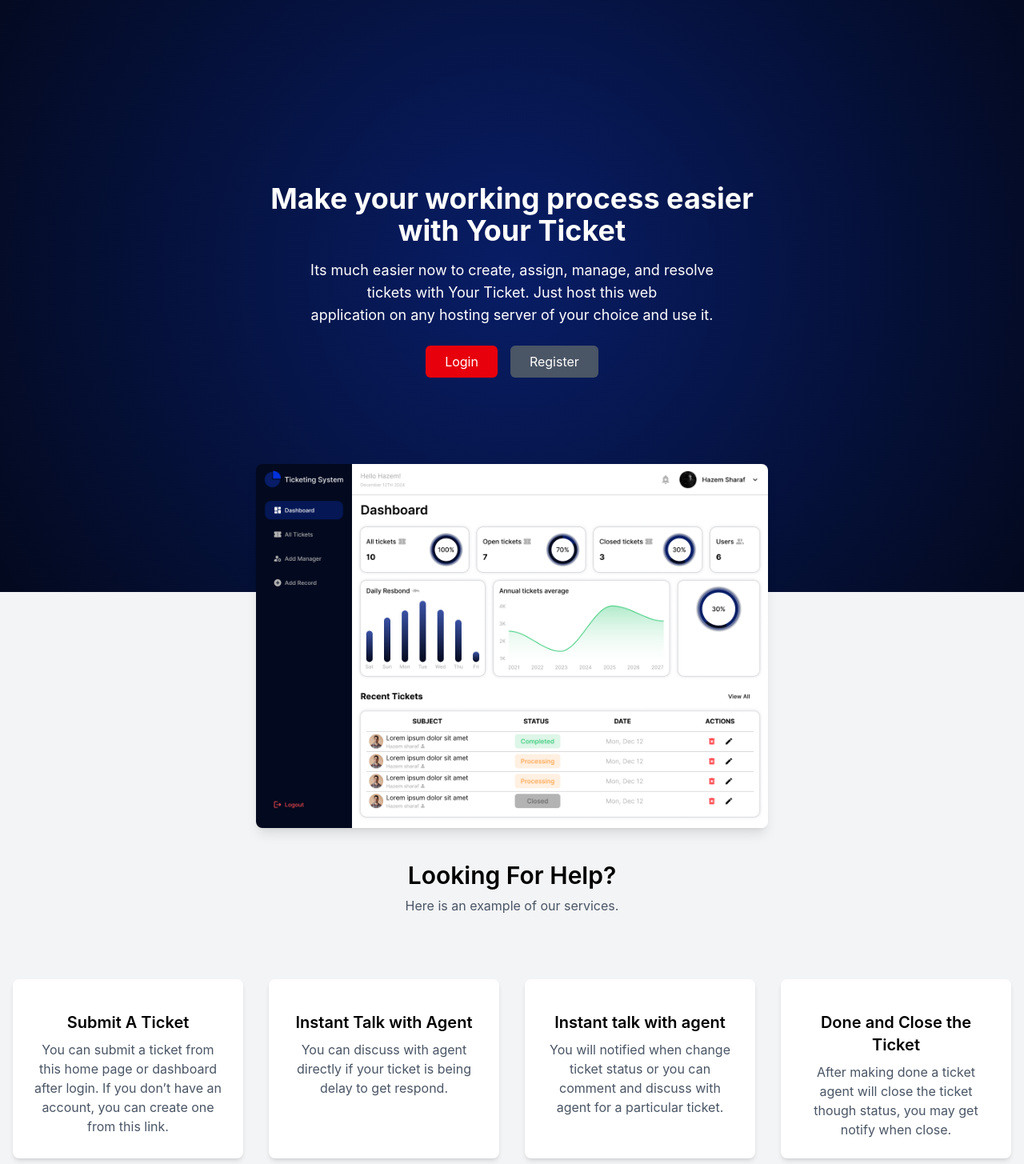
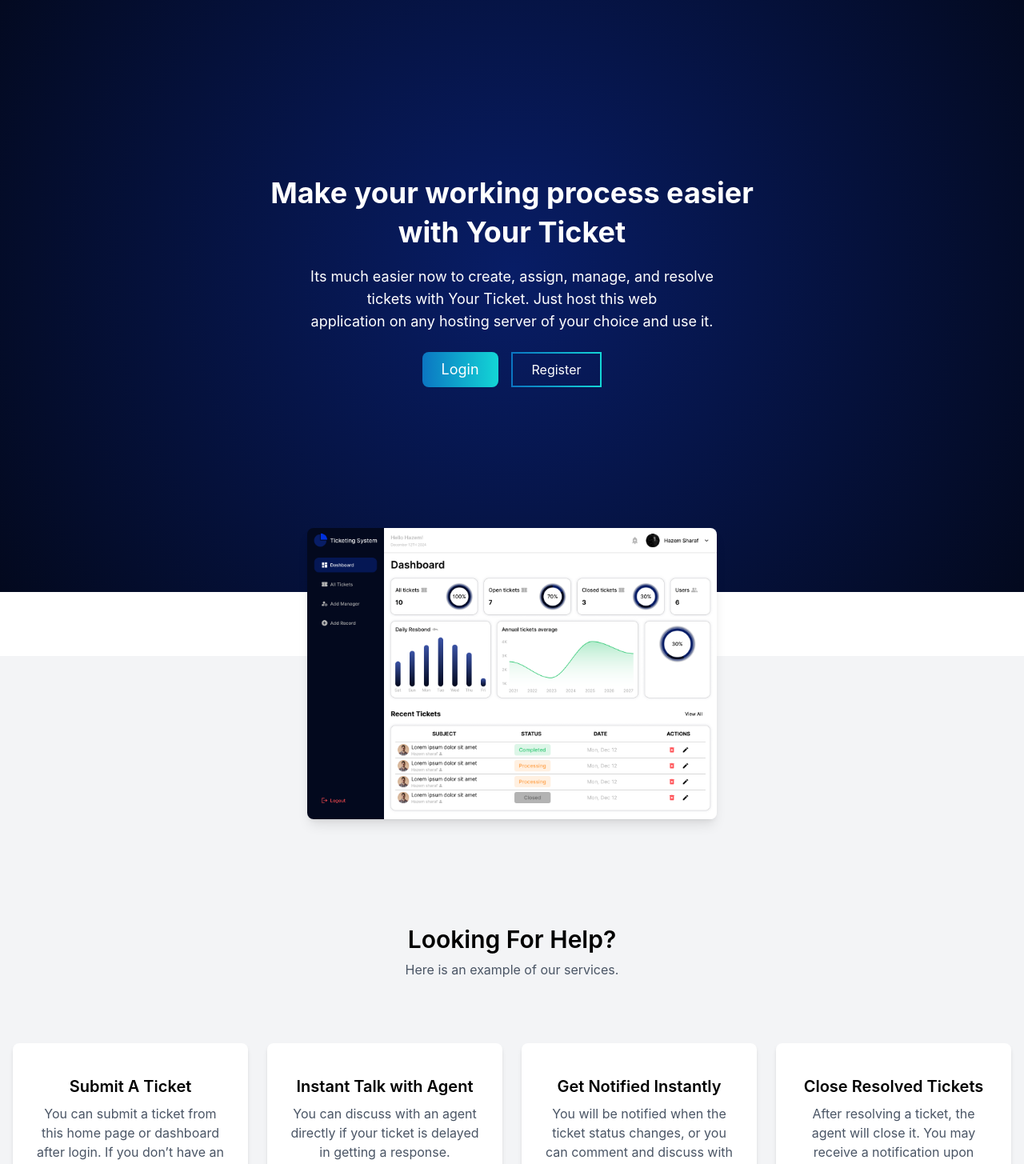
Before and after one commit to IslamImad12/TicketingSystem-v2, a React (Vite) app: page / in a window 1280 px wide. Shown: the part 60-1515 px from the top of the page at 80% size. Built offline with nearby package versions, Linux system fonts and the light colour scheme.

Commit message:
Add files via upload

```diff
--- a/package.json
+++ b/package.json
@@ -12,10 +12,12 @@
   "dependencies": {
     "@emotion/react": "^11.14.0",
     "@emotion/styled": "^11.14.0",
+    "@heroicons/react": "^2.2.0",
     "@hookform/resolvers": "^4.1.0",
     "@mui/icons-material": "^6.4.5",
     "@mui/material": "^6.4.5",
     "@tailwindcss/vite": "^4.0.7",
+    "heroicons": "^2.2.0",
     "react": "^19.0.0",
     "react-dom": "^19.0.0",
     "react-hook-form": "^7.54.2",
--- a/src/Components/LandingPage/LandingPage.jsx
+++ b/src/Components/LandingPage/LandingPage.jsx
@@ -1,68 +1,102 @@
 import { Link } from 'react-router-dom';
 import Footer from '../Footer/Footer';
-import dash from '../../images/dash.png'
+import dash from '../../images/dash.png';
+
 export default function LandingPage() {
   return (
     <>
-      {/* القسم الرئيسي مع الخلفية */}
-      <div className="relative bg-primary text-white py-5 pb-24 min-h-screen flex justify-center items-center bg-[radial-gradient(circle,_#081D66,_#03091E)]">
-        {/* صورة الباترن */}
-        {/* <img
-          src="/pattern.jpg"
-          alt="Pattern Background"
-          className="absolute top-0 left-0 w-full h-48 opacity-10 object-cover"
-        /> */}
+      {/* Main section with background */}
+      <div className="relative bg-primary text-white py-5 pb-24 min-h-screen flex flex-col justify-center items-center bg-[radial-gradient(circle,_#081D66,_#03091E)] text-center px-4">
+        <h1 className="text-3xl md:text-4xl font-bold mt-16 md:mt-24 leading-snug">
+          Make your working process easier <br className="hidden md:block" /> with Your Ticket
+        </h1>
+        <p className="text-base md:text-lg mt-4 max-w-2xl">
+          Its much easier now to create, assign, manage, and resolve <br className="hidden md:block" />
+          tickets with Your Ticket. Just host this web <br className="hidden md:block" />
+          application on any hosting server of your choice and use it.
+        </p>
 
-        <div className="container mx-auto text-center px-4">
-          <h1 className="text-4xl font-bold mt-24">
-            Make your working process easier <br /> with Your Ticket
-          </h1>
-          <p className="text-lg mt-4">
-            Its much easier now to create, assign, manage, and resolve <br />
-            tickets with Your Ticket. Just host this web <br />
-            application on any hosting server of your choice and use it.
-          </p>
-
-          {/* أزرار التنقل */}
-          <div className="mt-6 flex justify-center space-x-4">
-            <Link className="bg-red-600 hover:bg-red-700 text-white px-6 py-2 rounded-md transition duration-300" to="/login">
-              Login
+        {/* Navigation buttons */}
+        <div className="mt-6 flex flex-col md:flex-row items-center gap-4">
+          <Link
+            className="px-6 py-2 rounded-lg text-white transition duration-300 text-lg"
+            style={{ background: 'linear-gradient(90deg, #0B76C2, #13D6D6)' }}
+            to="/login"
+          >
+            Login
+          </Link>
+          <Link
+              className="px-6 py-2 rounded-md transition duration-300 text-white border-2"
+              style={{
+                borderImage: 'linear-gradient(90deg, #0B76C2, #13D6D6) 1',
+                background: 'transparent',
+              }}
+              to="/register"
+            >
+              Register
             </Link>
-            <Link className="bg-gray-600 hover:bg-gray-700 text-white px-6 py-2 rounded-md transition duration-300" to="/register">
-            Register
-            </Link>
-          </div>
         </div>
       </div>
 
-      {/* صورة متداخلة بين القسمين */}
-      <div className="relative flex justify-center ">
-        <img src={dash} className="w-1/2 mx-auto absolute -top-40 shadow-lg rounded-lg" alt="Dashboard" />
+      {/* Image between sections */}
+      <div className="relative flex justify-center mt-12 md:mt-20">
+        <img
+          src={dash}
+          className="w-11/12 sm:w-3/4 md:w-1/2 lg:w-2/5 mx-auto absolute -top-20 md:-top-40 shadow-lg rounded-lg"
+          alt="Dashboard"
+        />
       </div>
 
-      {/* قسم العمليات */}
-      <div className="pt-80 bg-gray-100">
-        <div className="container mx-auto text-center px-4">
-          <h2 className="text-3xl font-semibold mt-4">Looking For Help?</h2>
-          <p className="text-gray-600 mt-2">Here is an example of our services.</p>
+      {/* Services section */}
+      <div className="pt-64 md:pt-80 bg-gray-100 px-4">
+        <div className="container mx-auto text-center">
+          <h2 className="text-2xl md:text-3xl font-semibold mt-4">Looking For Help?</h2>
+          <p className="text-gray-600 mt-2 text-sm md:text-base">Here is an example of our services.</p>
 
-          {/* بطاقات العمليات */}
-          <div className="grid grid-cols-1 md:grid-cols-2 lg:grid-cols-4 gap-8 mt-12 py-8">
+          {/* Service cards */}
+          <div className="grid grid-cols-1 sm:grid-cols-2 lg:grid-cols-4 gap-6 mt-12 py-8">
             {[
-              { icon: 'fa-ticket', title: 'Submit A Ticket', color: 'text-blue-500', description: 'You can submit a ticket from this home page or dashboard after login. If you don’t have an account, you can create one from this link.' },
-              { icon: 'fa-message', title: 'Instant Talk with Agent', color: 'text-green-500', description: 'You can discuss with agent directly if your ticket is being delay to get respond.' },
-              { icon: 'fa-envelope', title: 'Instant talk with agent', color: 'text-yellow-500', description: 'You will notified when change ticket status or you can comment and discuss with agent for a particular ticket.' },
-              { icon: 'fa-check', title: 'Done and Close the Ticket', color: 'text-red-500', description: 'After making done a ticket agent will close the ticket though status, you may get notify when close.' },
+              {
+                icon: 'fa-ticket',
+                title: 'Submit A Ticket',
+                color: 'text-blue-500',
+                description:
+                  'You can submit a ticket from this home page or dashboard after login. If you don’t have an account, you can create one from this link.',
+              },
+              {
+                icon: 'fa-message',
+                title: 'Instant Talk with Agent',
+                color: 'text-green-500',
+                description:
+                  'You can discuss with an agent directly if your ticket is delayed in getting a response.',
+              },
+              {
+                icon: 'fa-envelope',
+                title: 'Get Notified Instantly',
+                color: 'text-yellow-500',
+                description:
+                  'You will be notified when the ticket status changes, or you can comment and discuss with the agent for a particular ticket.',
+              },
+              {
+                icon: 'fa-check',
+                title: 'Close Resolved Tickets',
+                color: 'text-red-500',
+                description:
+                  'After resolving a ticket, the agent will close it. You may receive a notification upon closure.',
+              },
             ].map((item, index) => (
-              <div key={index} className="bg-white p-6 rounded-lg shadow-md hover:shadow-lg transition duration-300">
+              <div
+                key={index}
+                className="bg-white p-6 rounded-lg shadow-md hover:shadow-lg transition duration-300 text-center"
+              >
                 <i className={`fa-solid ${item.icon} text-4xl ${item.color}`}></i>
-                <h3 className="text-xl font-semibold mt-4">{item.title}</h3>
-                <p className="text-gray-600 mt-2">{item.description}</p>
+                <h3 className="text-lg md:text-xl font-semibold mt-4">{item.title}</h3>
+                <p className="text-gray-600 mt-2 text-sm md:text-base">{item.description}</p>
               </div>
             ))}
           </div>
         </div>
-        <Footer/>
+        <Footer />
       </div>
     </>
   );
```
Also changed, not shown: src/Components/Tickets/Tickets.jsx (+41 -81 lines), 1 other file (tests, documents, lock files or other folders).
